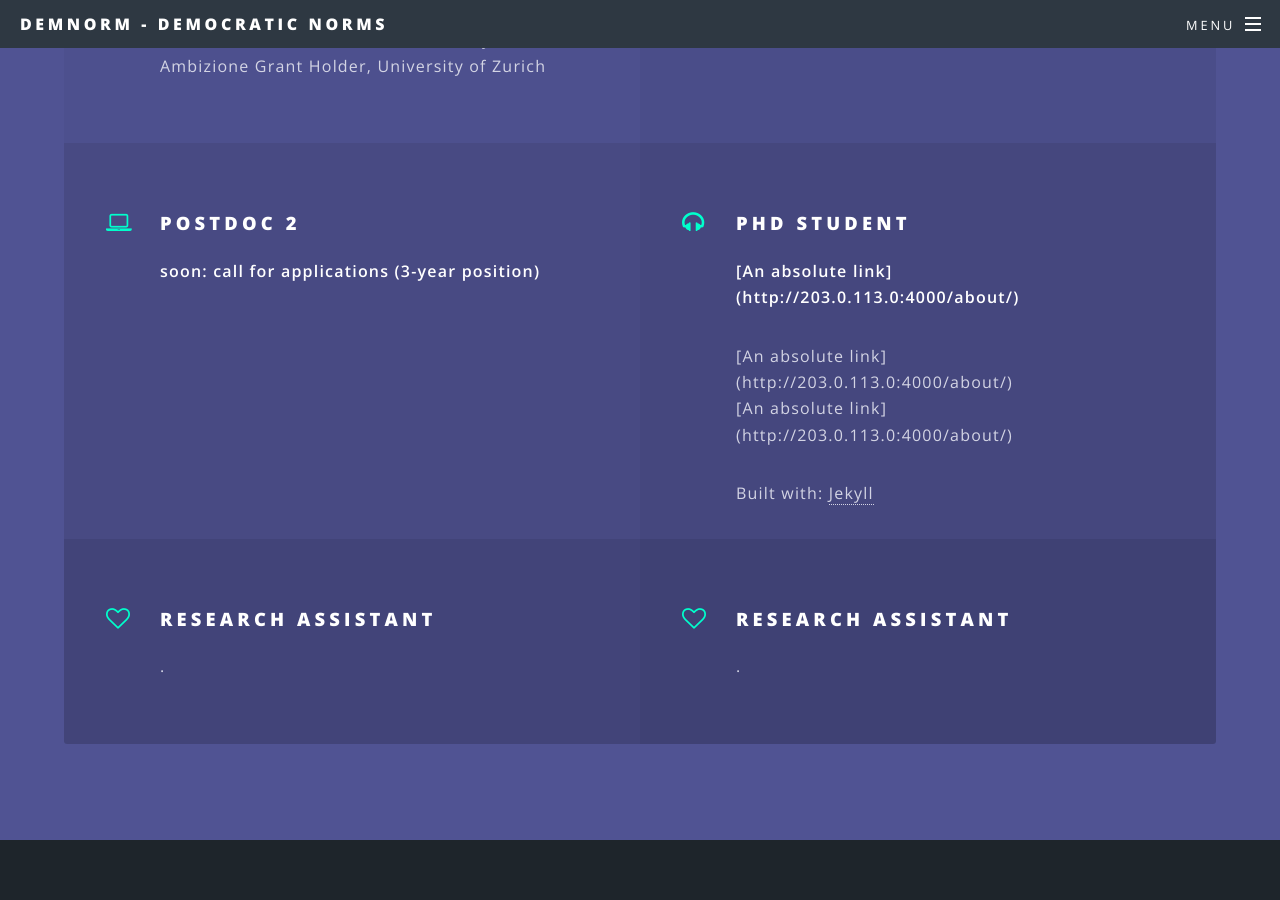
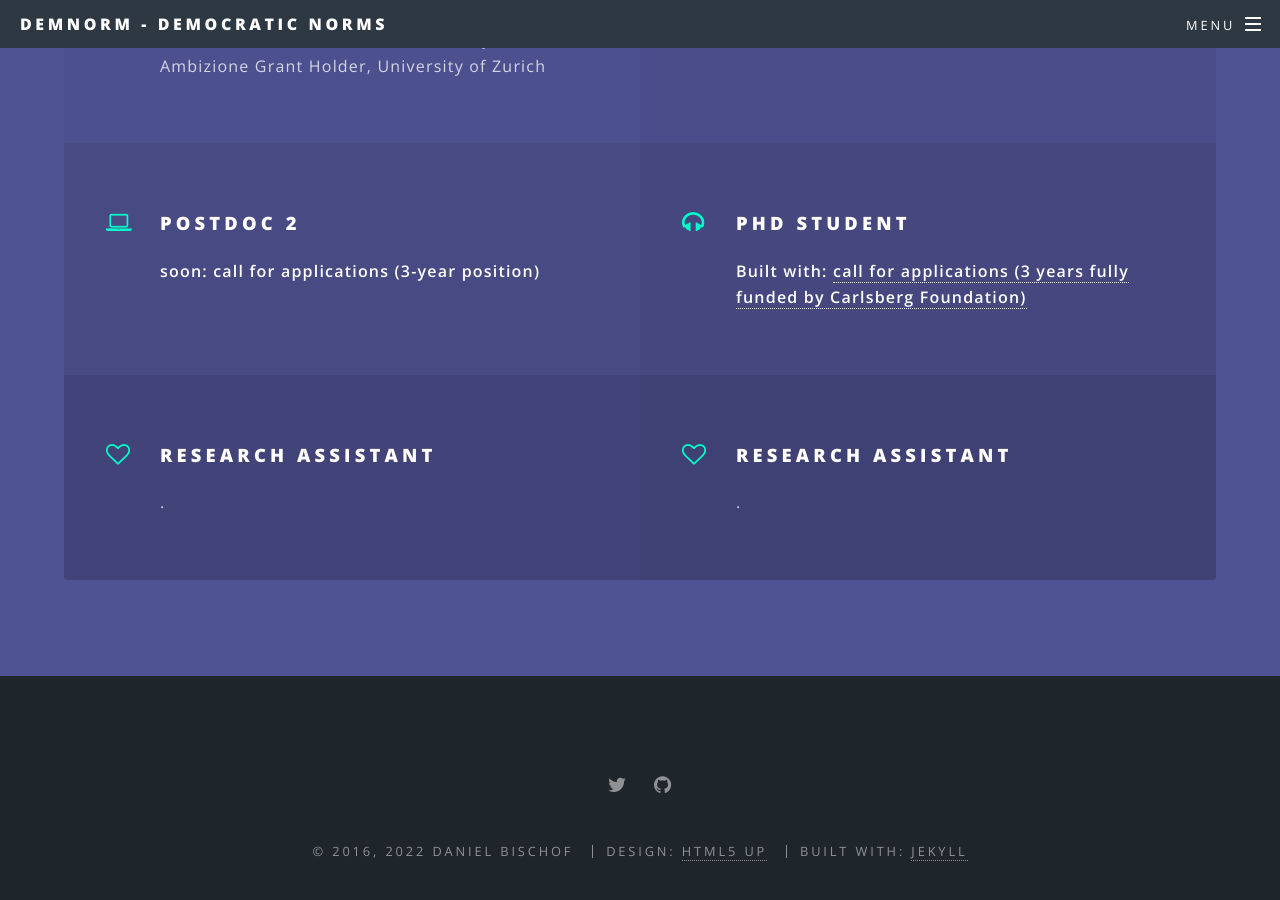
Before and after one commit to demnorm/demnorm.github.io, a Jekyll site: the page built from index.html, in a window 1280 px wide and 900 px high, scrolled down 3561 px. Built offline with Jekyll 4.4.1, drawn with Linux system fonts in a browser that asks for light colours.

Commit message:
Update index.html

```diff
--- a/index.html
+++ b/index.html
@@ -78,10 +78,7 @@
 								</li>
 								<li class="icon fa-headphones">
 									<h3>PhD student</h3>
-									<p><b> [An absolute link](http://203.0.113.0:4000/about/)  </b></p>
-									[An absolute link](http://203.0.113.0:4000/about/)
-									<p> [An absolute link](http://203.0.113.0:4000/about/)  </p>
-									Built with: <a href="https://au.career.emply.com/en/ad/phd-special-call-phd-position-within-the-project-demnorm-democratic-norms/r3ggpp" target="_blank">Jekyll</a>
+									<p><b> Built with: <a href="https://au.career.emply.com/en/ad/phd-special-call-phd-position-within-the-project-demnorm-democratic-norms/r3ggpp" target="_blank">call for applications (3 years fully funded by Carlsberg Foundation)</a> </b></p>
 								</li>
 								<li class="icon fa-heart-o">
 									<h3>Research Assistant</h3>
```
